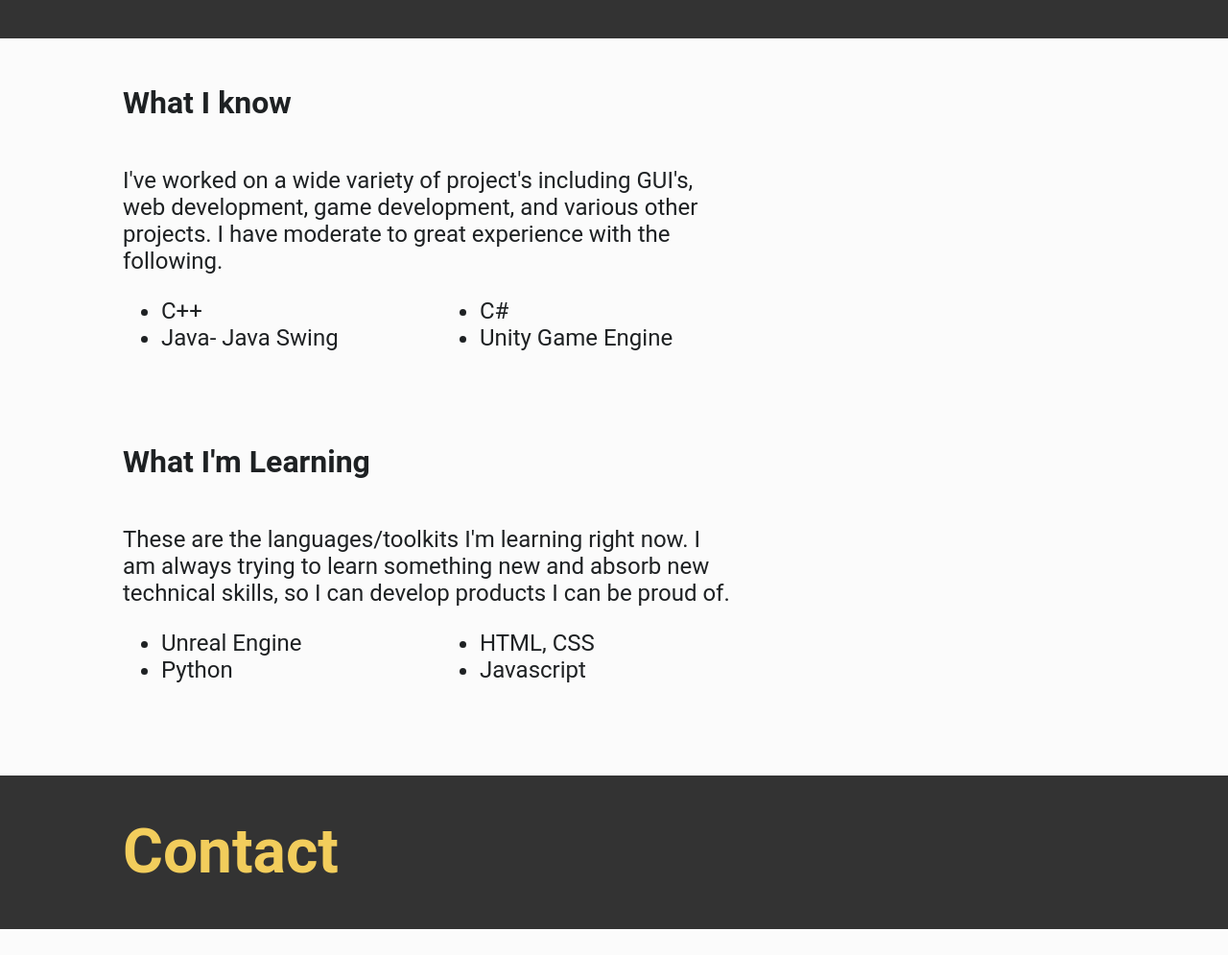
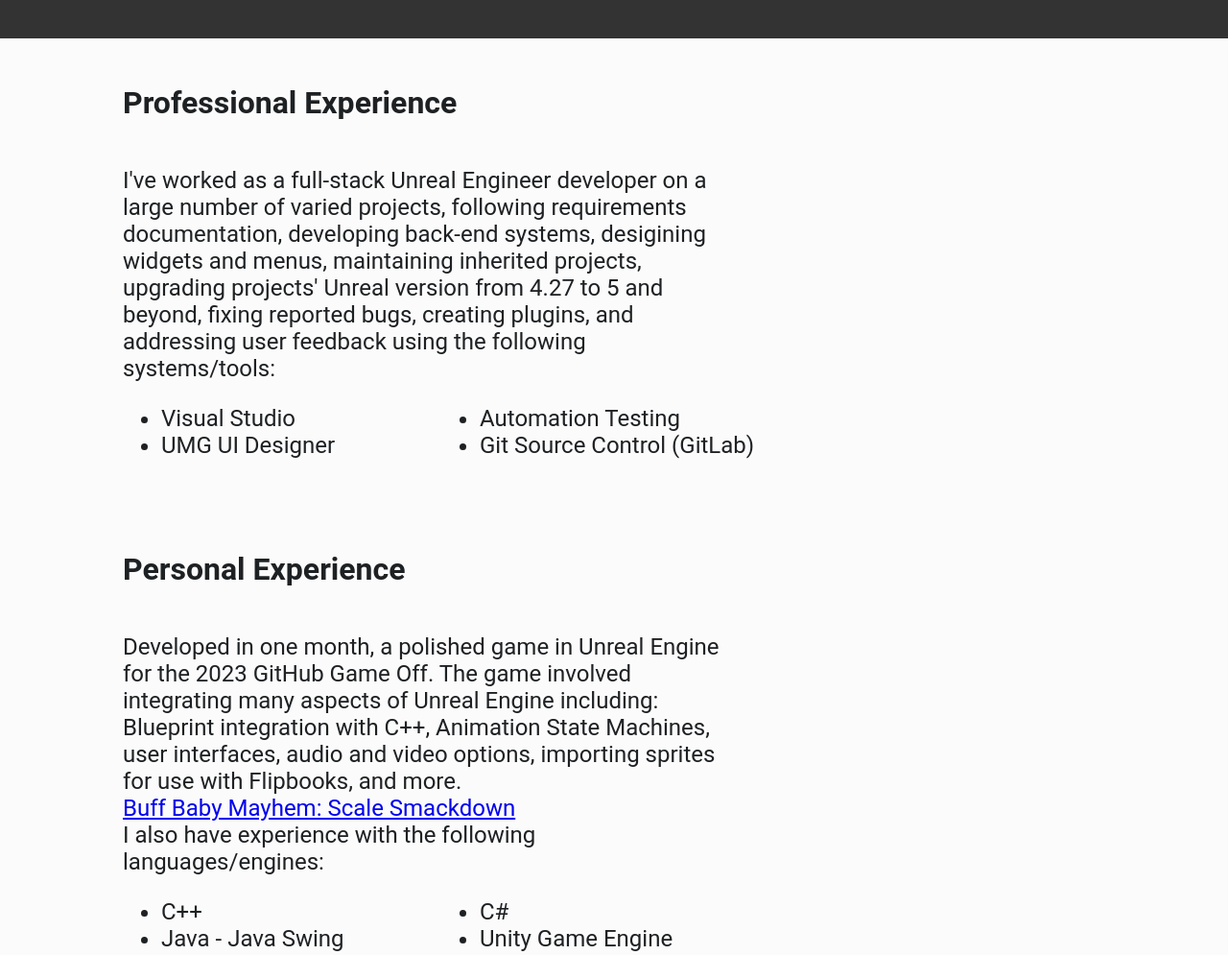
Before and after one commit to jacobtydrake/resumeWebsite, a plain HTML site: page index.html in a window 1280 px wide. Shown: the part 1541-2536 px from the top of the page at 96% size. Drawn offline with Linux system fonts and the light colour scheme.

Commit message:
resume update - I'm an Unreal Dev now!

```diff
--- a/index.html
+++ b/index.html
@@ -19,7 +19,7 @@
     <div id = "top" class="topContainer">
         <div class = "intro">
             <h1>Jacob Drake</h1>
-            <h4>Programmer</h4>
+            <h4>Unreal Engine Software Developer</h4>
             <h4>B.S. Computer Science<h4>
             <h4>University of Alabama in Huntsville<h4>
 
@@ -33,24 +33,29 @@
         </div>
 
         <div class = "skillsWrapper">
-            <h3>What I know</h3>
-            <p class = "skillsDesc">I've worked on a wide variety of project's including GUI's, web development, game development, and various other projects. I have moderate to great experience with the following.</p>
+            <h3>Professional Experience</h3>
+            <p class = "skillsDesc">I've worked as a full-stack Unreal Engineer developer on a large number of varied projects, following requirements documentation, developing back-end systems, desigining widgets and menus, maintaining inherited projects, upgrading projects' Unreal version from 4.27 to 5 and beyond, fixing reported bugs, creating plugins, and addressing user feedback using the following systems/tools: </p>
             <ul class=" skillsList">
-                <li>C++</li>
-                <li>Java- Java Swing</li>
-                <li>C#</li>
-                <li>Unity Game Engine</li>
+                <li>Visual Studio</li>
+                <li>UMG UI Designer</li>
+                <li>Automation Testing</li>
+                <li>Git Source Control (GitLab)</li>
             </ul>
-            <h3>What I'm Learning</h3>
+            <h3>Personal Experience</h3>
             <p class = "skillsDesc">
-                These are the languages/toolkits I'm learning right now. I am always trying to learn something new and absorb new technical skills, so I can develop products I can be proud of.
+                Developed in one month, a polished game in Unreal Engine for the 2023 GitHub Game Off.
+                The game involved integrating many aspects of Unreal Engine including: Blueprint integration with C++, Animation State Machines, user interfaces, audio and video options, importing sprites for use with Flipbooks, and more.<br>
+
+                <a href="https://jacobtydrake.itch.io/buff-baby-mayhem-scale-smackdown">Buff Baby Mayhem: Scale Smackdown</a><br>
+
+                I also have experience with the following languages/engines:
             </p>
 
             <ul class = "skillsList">
-                <li>Unreal Engine</li>
-                <li>Python</li>
-                <li>HTML, CSS</li>
-                <li>Javascript</li>
+                <li>C++</li>
+                <li>Java - Java Swing</li>
+                <li>C#</li>
+                <li>Unity Game Engine</li>
             </ul>
         </div>
     </div>
@@ -74,7 +79,7 @@
         <br>
         <h3>Game Engine</h3>
         <p class = "contactDesc">
-            Below is a link to some of the Unity and Unreal projects I have worked on; there are also video files if you just want to see some gameplay.
+            Below is a link to some of the Unreal and Unity projects I have worked on; there are also video files if you just want to see some gameplay.
         </p>
         <p class = "endButtons">
 
```
Also changed, not shown: 1 other file.
